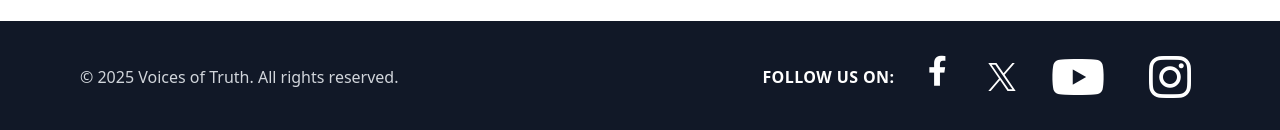
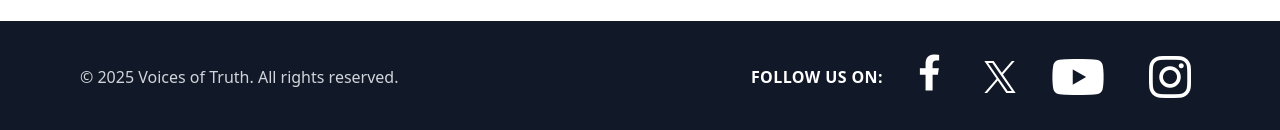
Before and after one commit to abutahir47/voicesoftruth, a plain HTML site: page index.html in a window 1280 px wide. Shown: the part 729-859 px from the top of the page. Drawn offline with nearby package versions, Linux system fonts and the light colour scheme; no server answers.

Commit message:
Update index.html

```diff
--- a/index.html
+++ b/index.html
@@ -110,12 +110,12 @@
         <div class="flex space-x-8 text-white">
           <!-- Facebook -->
           <a href="https://www.facebook.com/bilal.a.kareem/" aria-label="Facebook" class="hover:text-yellow-400 transition-colors duration-300" target="_blank" rel="noopener">
-            <i class="fab fa-facebook-f fa-fw text-3xl"></i>
+            <i class="fab fa-facebook-f fa-fw text-4xl"></i>
           </a>
           <!-- X (custom inline SVG) -->
           <a href="https://x.com/BilalKareem" aria-label="X" class="hover:text-yellow-400 transition-colors duration-300 inline-flex items-center" target="_blank" rel="noopener">
             <svg
-              class="w-7 h-7 text-white"
+              class="w-8 h-8 text-white"
               viewBox="0 0 1200 1227"
               fill="none"
               xmlns="http://www.w3.org/2000/svg"
```
